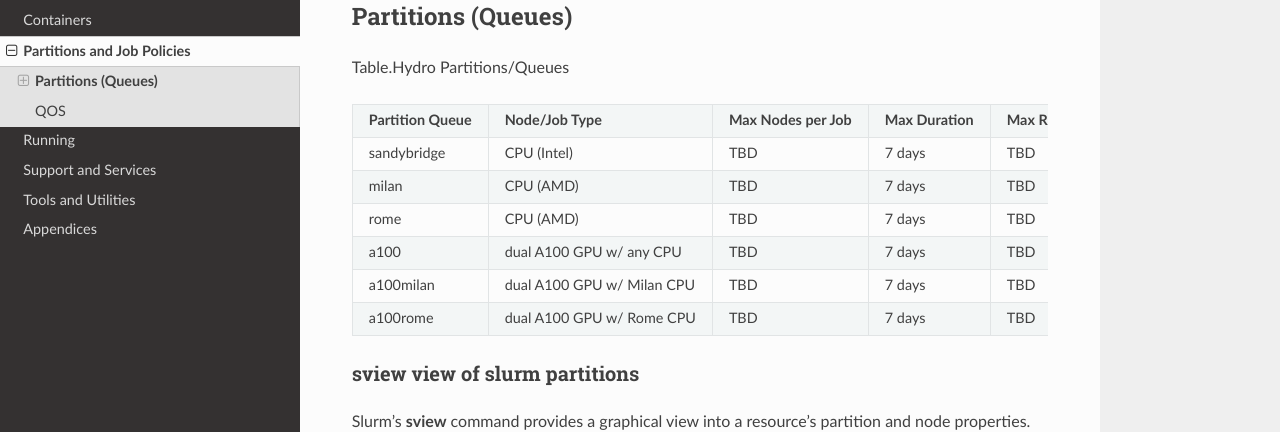
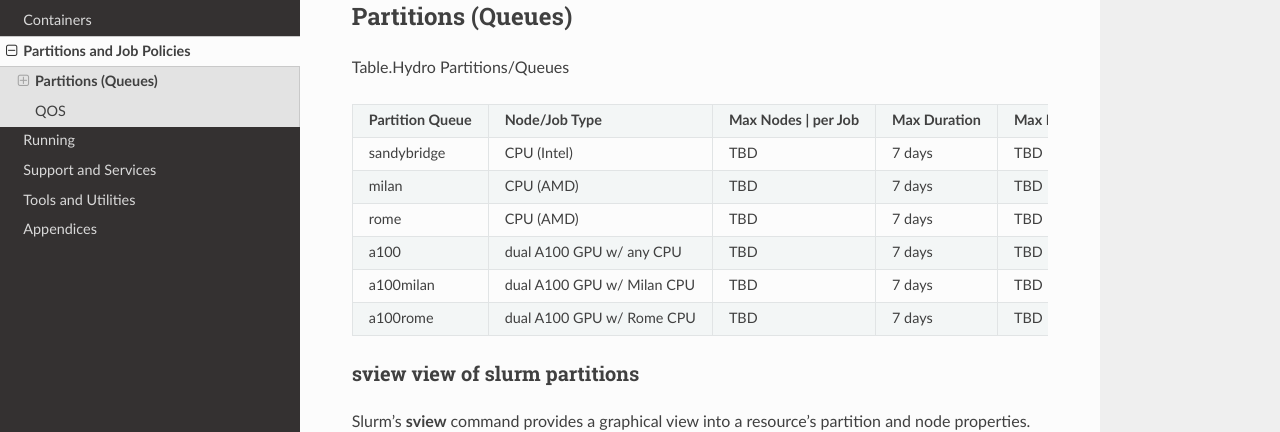
Before and after one commit to ncsa/hydro_documentation, a Sphinx documentation site: the page built from docs/source/partitions_and_job_policies.rst, in a window 1280 px wide and 1242 px high. Shown: the part 232-664 px from the top of the window. Built offline with Sphinx 7.4.7 and the Read the Docs theme 2.0.0, drawn with Linux system fonts in a browser that asks for light colours; pages that are not in the unit, such as notebooks, are missing from menus.

```diff
--- a/docs/source/partitions_and_job_policies.rst
+++ b/docs/source/partitions_and_job_policies.rst
@@ -15,7 +15,7 @@ Table.Hydro Partitions/Queues
 +---------------+---------------+----------+---------------+----------+----------+
 | **Partition   | **Node/Job    | **Max    | **Max         | **Max    | **Charge |
 | Queue**       | Type**        | Nodes    | Duration**    | Running  | Factor** |
-|               |               | per      |               | in       |          |
+|               |               | | per    |               | in       |          |
 |               |               | Job**    |               | Queue/   |          |
 |               |               |          |               | user***  |          |
 +---------------+---------------+----------+---------------+----------+----------+
```
